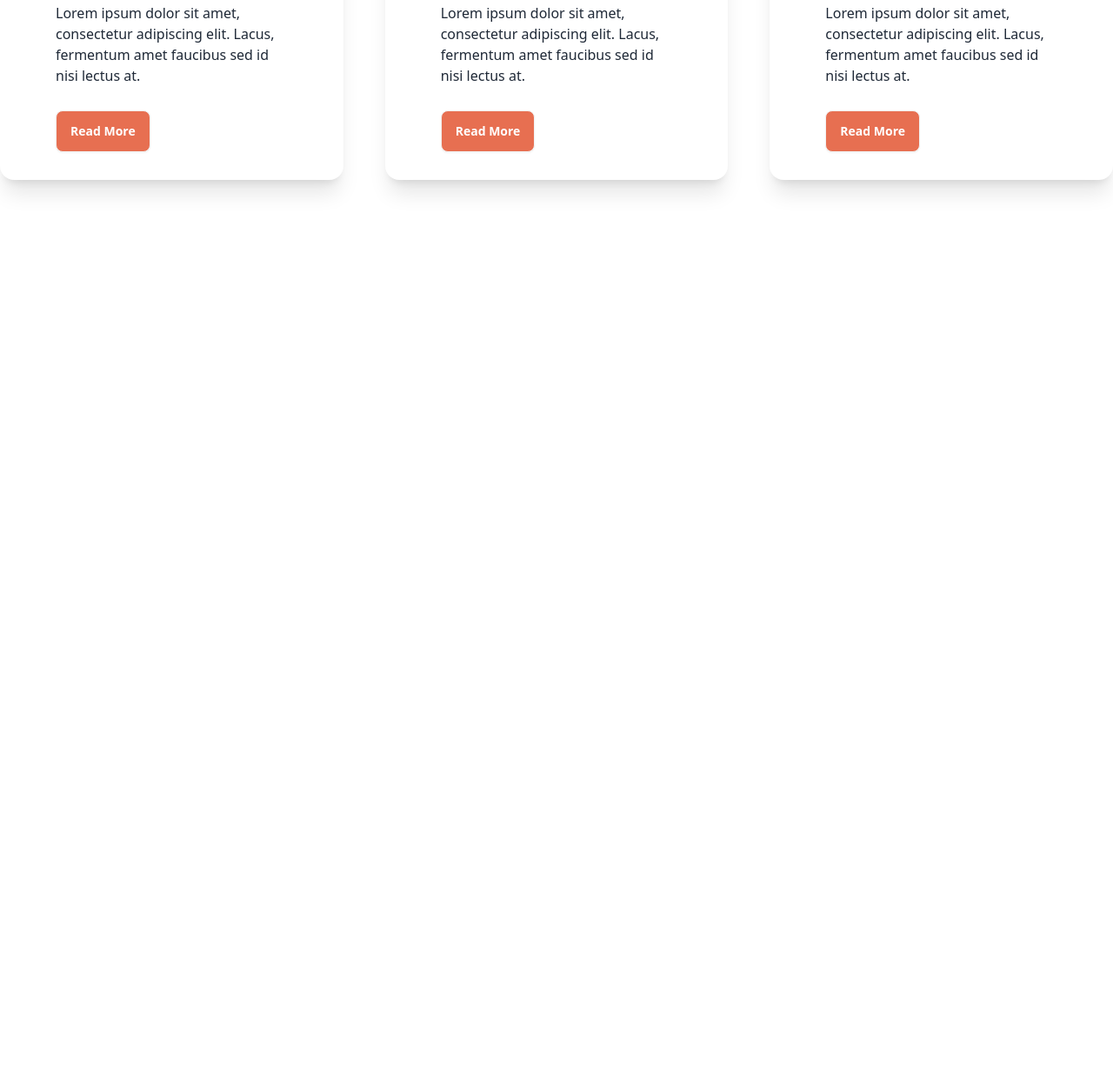
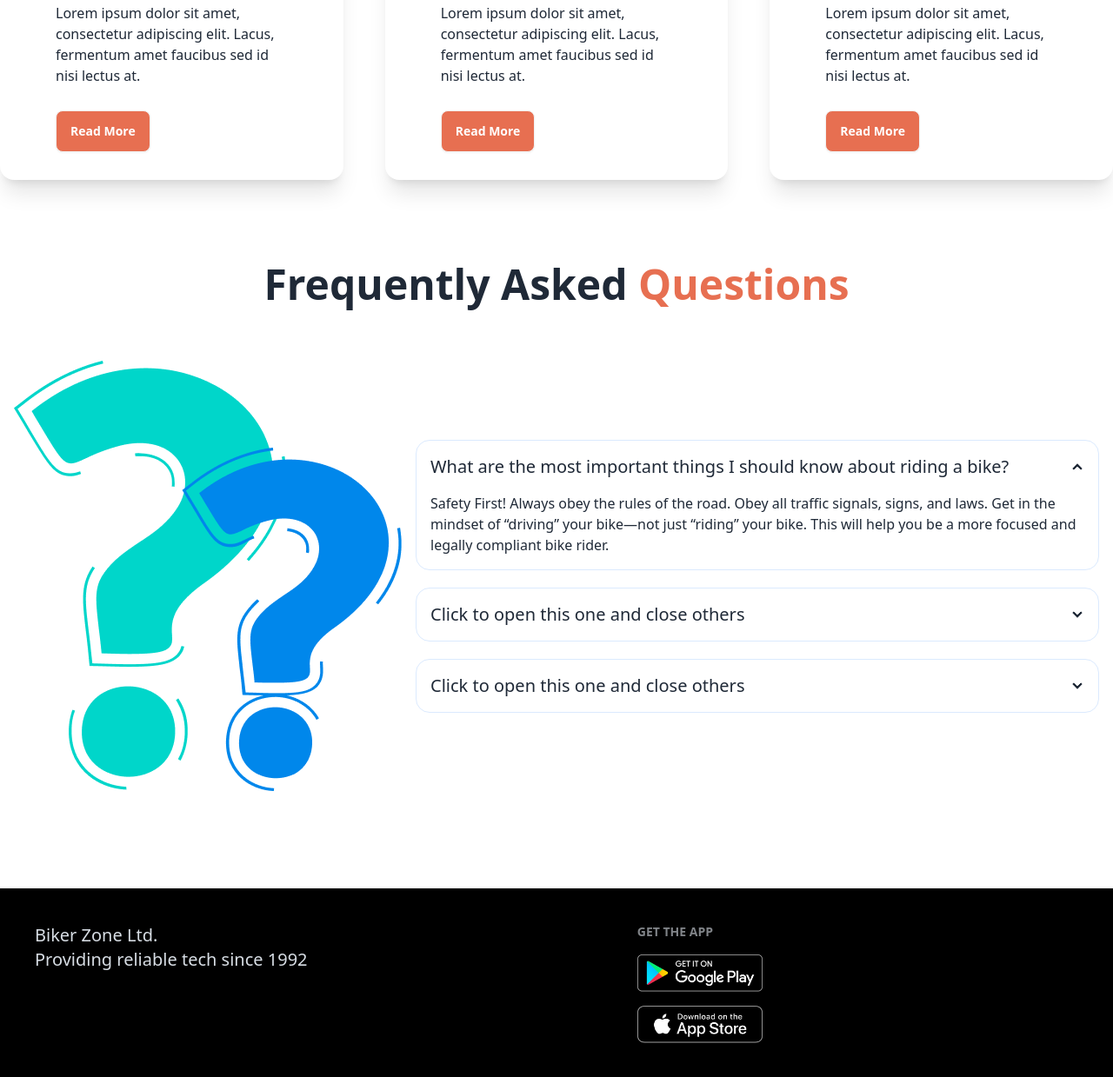
Before and after one commit to ahasan-ullah/Biker-Zone-PH, a plain HTML site: page index.html in a window 1280 px wide. Shown: the part 1151-2390 px from the top of the page at 87% size. Before the commit the page ends 1454 px from the top, so only its background shows below. Drawn offline with nearby package versions, Linux system fonts and the light colour scheme.

Commit message:
completed

```diff
--- a/index.html
+++ b/index.html
@@ -151,7 +151,7 @@
 
   <!-- main -->
   <main class="md:container mx-auto">
-    <!-- latest bik section -->
+    <!-- latest bike section -->
     <section class="my-24">
       <h3 class="text-5xl font-bold
       text-center mb-12">Latest News</h3>
@@ -201,9 +201,62 @@
         </div>
       </div>
     </section>
+    <!-- faq section -->
+    <section class="my-24">
+      <h3 class="text-5xl font-bold
+      text-center mb-12">Frequently Asked<span class="text-bike-primary"> Questions</span></h3>
+      <!-- faq hero -->
+      <div class="hero">
+        <div class="hero-content flex-col lg:flex-row">
+          <img
+            src="images/others/faq.png"
+            class="max-w-full" />
+          <!-- accordian -->
+          <div class="space-y-5">
+            <div class="collapse collapse-arrow border border-blue-100">
+              <input type="radio" name="my-accordion-2" checked="checked" />
+              <div class="collapse-title text-xl font-medium">What are the most important things I should
+                know about riding a bike?</div>
+              <div class="collapse-content">
+                <p>Safety First! Always obey the rules of the road. Obey all traffic signals, signs, and laws. Get in the mindset of “driving” your bike—not just “riding” your bike. This will help you be a more focused and legally compliant bike rider. </p>
+              </div>
+            </div>
+            <div class="collapse collapse-arrow border border-blue-100">
+              <input type="radio" name="my-accordion-2" />
+              <div class="collapse-title text-xl font-medium">Click to open this one and close others</div>
+              <div class="collapse-content">
+                <p>hello</p>
+              </div>
+            </div>
+            <div class="collapse collapse-arrow border border-blue-100">
+              <input type="radio" name="my-accordion-2" />
+              <div class="collapse-title text-xl font-medium">Click to open this one and close others</div>
+              <div class="collapse-content">
+                <p>hello</p>
+              </div>
+            </div>
+          </div>
+        </div>
+      </div>
+    </section>
   </main>
 
   <!-- footer -->
-  <footer></footer>
+  <footer class="footer bg-black text-neutral-content p-10">
+    <aside>
+      <p class="text-xl">
+        Biker Zone Ltd.
+        <br />
+        Providing reliable tech since 1992
+      </p>
+    </aside>
+    <nav>
+      <h6 class="footer-title">Get the App</h6>
+      <div class="grid grid-cols-1 gap-4">
+        <a><img class="w-36" src="images/others/android.png" alt=""></a>
+        <a><img class="w-36" src="images/others/ios.png" alt=""></a>
+      </div>
+    </nav>
+  </footer>
 </body>
 </html>
```
